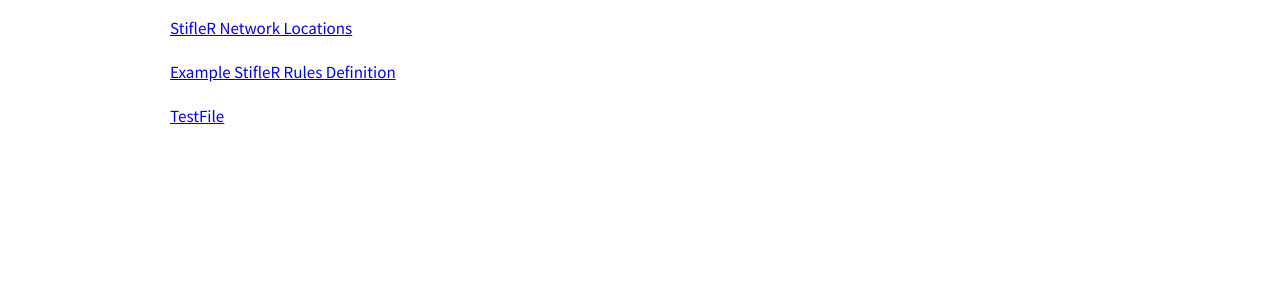
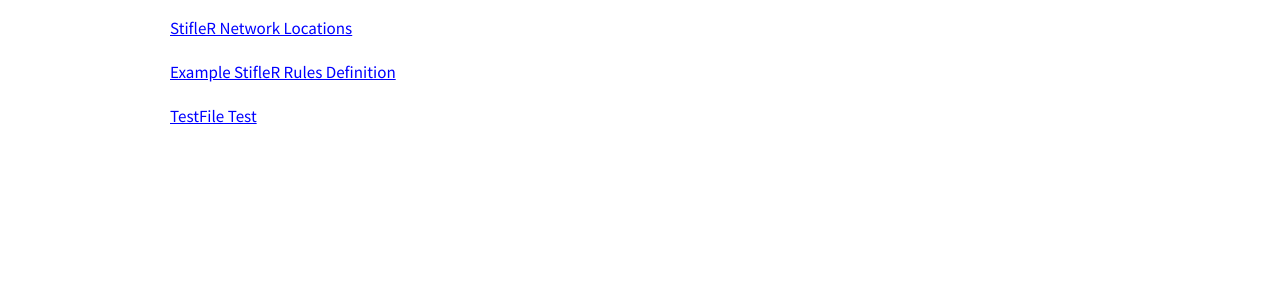
Before and after one commit to RoseSmithTest/2PintTest.github.io, a Jekyll site: the page built from docs/stiflerquickstartguide.html, in a window 1280 px wide. Shown: the part 808-1108 px from the top of the page. Built offline with Jekyll 4.4.1, drawn with Linux system fonts in a browser that asks for light colours.

Commit message:
Update stiflerquickstartguide.html

```diff
--- a/docs/stiflerquickstartguide.html
+++ b/docs/stiflerquickstartguide.html
@@ -21,7 +21,7 @@ navigation_weight: 1
 		<a href="/docs/StifleRClientInstallation.html" style="color:blue">StifleR Client Installation</a><br><br>
 		<a href="/docs/StifleRNetworkLocations.html" style="color:blue">StifleR Network Locations</a><br><br>
 		<a href="/docs/ExampleStifleRRulesDefinition.html" style="color:blue">Example StifleR Rules Definition</a><br><br>
-		<a href="/docs/testfile.html" style="color:blue">TestFile</a>
+		<a href="/docs/testfile.html" style="color:blue">TestFile Test</a>
 		<br><br>
 	</div>
 <br><br><br><br><br><br><br><br><br><br><br><br><br><br>
```
